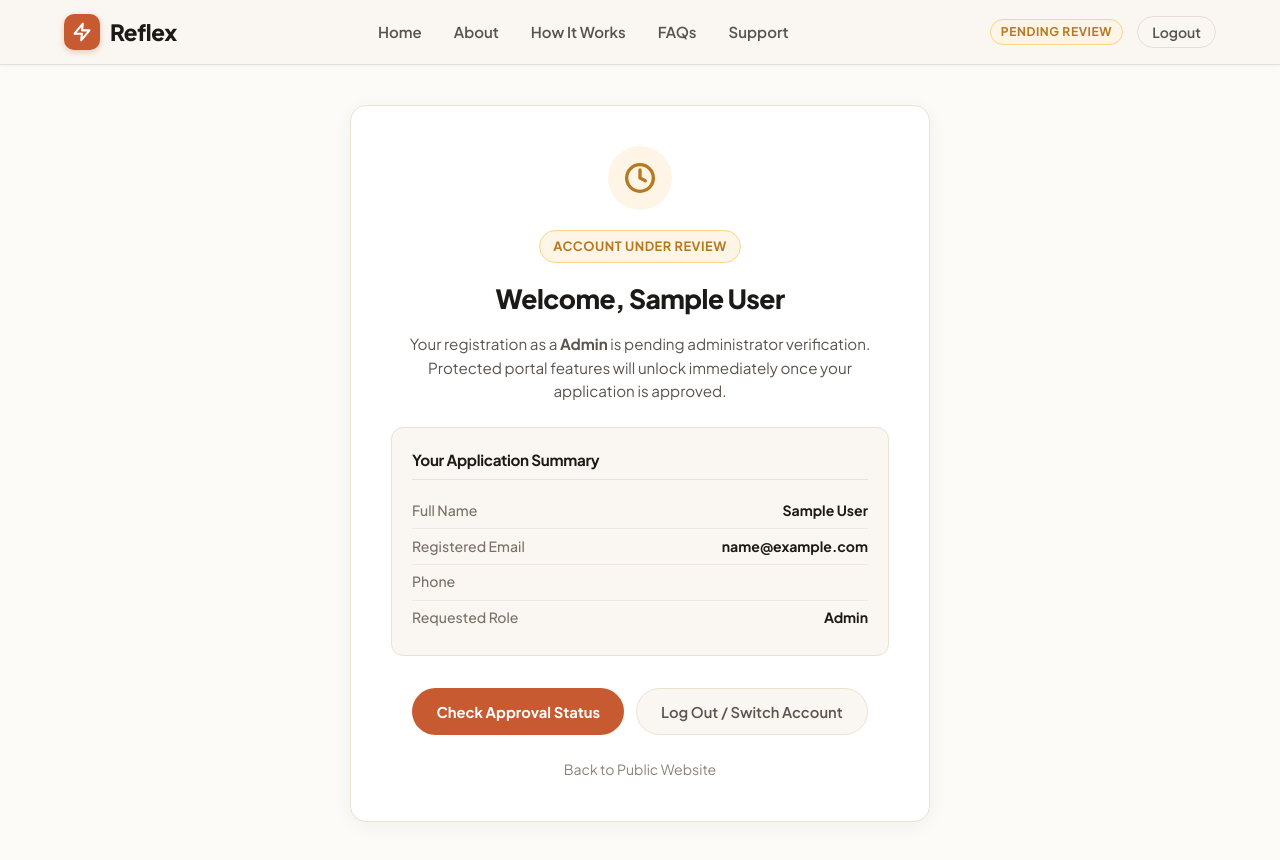
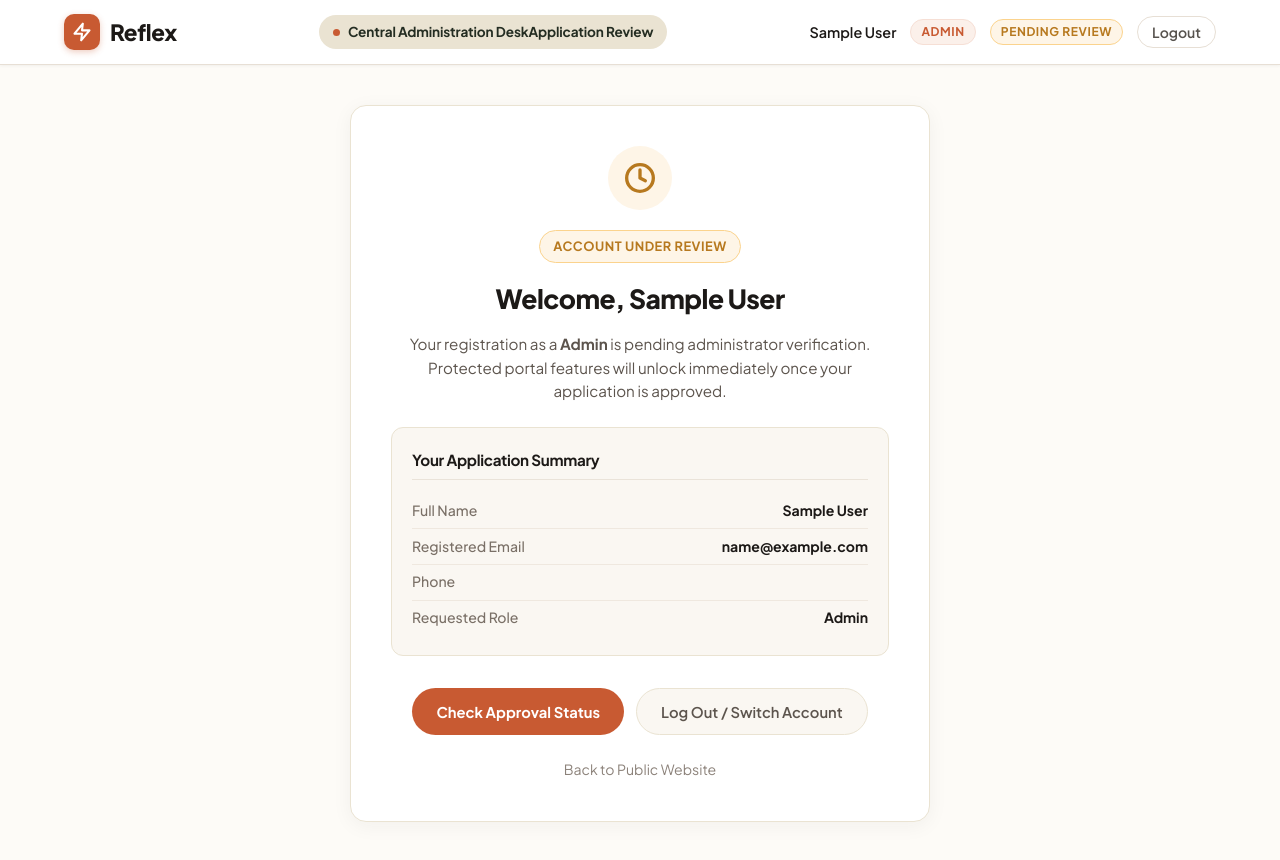
Before and after one commit to elmbondo/reflex-app, a React (Create React App) app in the folder frontend/: page /pending in a window 1280 px wide. Built offline with nearby package versions, Linux system fonts and the light colour scheme; no server answers; sample sign-in values are in the browser's storage.

Commit message:
feat: separate operational portal navigation from public marketing links

```diff
--- a/frontend/src/components/Navigation.css
+++ b/frontend/src/components/Navigation.css
@@ -277,9 +277,50 @@
     display: none;
   }
 
+  .portal-nav-header .nav-actions .nav-auth-group {
+    display: flex;
+  }
+
   .mobile-hamburger-btn {
     display: flex;
     align-items: center;
     justify-content: center;
   }
+
+  .portal-header-indicator {
+    display: none;
+  }
 }
+
+/* Dedicated Operational Portal Navigation Header */
+.portal-nav-header {
+  background-color: var(--color-white);
+  border-bottom: 1px solid var(--color-border);
+  box-shadow: 0 1px 3px rgba(28, 25, 23, 0.05);
+}
+
+.portal-header-indicator {
+  display: inline-flex;
+  align-items: center;
+  gap: 8px;
+  background-color: var(--color-sand);
+  padding: 6px 14px;
+  border-radius: var(--radius-full);
+  font-size: 0.85rem;
+  font-weight: 700;
+  color: var(--color-olive);
+  letter-spacing: -0.01em;
+}
+
+.portal-indicator-dot {
+  width: 7px;
+  height: 7px;
+  border-radius: 50%;
+  background-color: var(--color-terracotta);
+}
+
+.nav-user-name {
+  font-size: 0.9rem;
+  font-weight: 600;
+  color: var(--color-charcoal);
+}
--- a/frontend/src/components/Navigation.js
+++ b/frontend/src/components/Navigation.js
@@ -1,21 +1,73 @@
 import React, { useState } from 'react';
-import { NavLink, Link, useNavigate } from 'react-router-dom';
+import { NavLink, Link, useNavigate, useLocation } from 'react-router-dom';
 import { useAuth } from '../context/AuthContext';
 import './Navigation.css';
 
 function Navigation() {
-  const { role, status, logout, isAuthenticated, isPending, isRejected } = useAuth();
+  const { role, status, user, logout, isAuthenticated, isPending, isRejected } = useAuth();
   const [isOpen, setIsOpen] = useState(false);
   const navigate = useNavigate();
+  const location = useLocation();
 
   const close = () => setIsOpen(false);
 
   const handleLogout = () => {
     logout();
-    navigate('/');
+    navigate('/login');
     close();
   };
 
+  const operationalRoutes = ['/retailer', '/dispatcher', '/rider', '/admin', '/pending'];
+  const isOperationalPage = operationalRoutes.includes(location.pathname.toLowerCase());
+
+  // Operational portal navigation (when in an operational portal or logged in)
+  if (isOperationalPage && (isAuthenticated || isPending || isRejected)) {
+    const portalHome = role ? `/${role.toLowerCase()}` : (isPending || isRejected ? '/pending' : '/');
+
+    return (
+      <header className="main-nav portal-nav-header">
+        <div className="nav-container">
+          {/* Brand Logo -> Active Role Portal */}
+          <Link to={portalHome} className="brand-logo" aria-label="Reflex Portal">
+            <span className="brand-logo-icon" aria-hidden="true">
+              <svg width="20" height="20" viewBox="0 0 24 24" fill="none" stroke="currentColor" strokeWidth="2.5" strokeLinecap="round" strokeLinejoin="round">
+                <polygon points="13 2 3 14 12 14 11 22 21 10 12 10 13 2"></polygon>
+              </svg>
+            </span>
+            <span className="brand-logo-text">Reflex</span>
+          </Link>
+
+          {/* Operational Portal Identifier */}
+          <div className="portal-header-indicator">
+            <span className="portal-indicator-dot" aria-hidden="true"></span>
+            <span className="portal-indicator-text">
+              {role === 'Admin' && 'Central Administration Desk'}
+              {role === 'Retailer' && 'Retailer Order Desk'}
+              {role === 'Dispatcher' && 'Fleet Dispatcher Hub'}
+              {role === 'Rider' && 'Motorcycle Courier Portal'}
+              {(isPending || isRejected) && 'Application Review'}
+              {!role && !isPending && !isRejected && 'Operational Portal'}
+            </span>
+          </div>
+
+          {/* User Session & Logout */}
+          <div className="nav-actions">
+            <div className="nav-auth-group">
+              {user?.name && <span className="nav-user-name">{user.name}</span>}
+              {role && <span className="nav-role-pill">{role}</span>}
+              {isPending && <span className="nav-role-pill status-pending">Pending Review</span>}
+              {isRejected && <span className="nav-role-pill status-rejected">Declined</span>}
+              <button className="btn-nav-logout" onClick={handleLogout} aria-label="Log out of portal">
+                Logout
+              </button>
+            </div>
+          </div>
+        </div>
+      </header>
+    );
+  }
+
+  // Public marketing website navigation
   return (
     <header className="main-nav">
       <div className="nav-container">
--- a/frontend/src/pages/AdminView.js
+++ b/frontend/src/pages/AdminView.js
@@ -124,12 +124,7 @@ function AdminView() {
   return (
     <div className="admin-portal-page">
       <div className="admin-portal-container">
-        {/* Header */}
-        <div style={{ marginBottom: '14px' }}>
-          <Link to="/" style={{ textDecoration: 'none', color: 'var(--color-terracotta, #c85a32)', fontWeight: 600, fontSize: '0.9rem', display: 'inline-flex', alignItems: 'center', gap: '6px' }}>
-            Back to Home
-          </Link>
-        </div>
+
 
         <header className="admin-header">
           <div className="admin-header-title-group">
--- a/frontend/src/pages/DispatcherView.js
+++ b/frontend/src/pages/DispatcherView.js
@@ -145,12 +145,7 @@ function DispatcherView() {
   return (
     <div className="dispatcher-page">
       <div className="dispatcher-container">
-        {/* Navigation Breadcrumb */}
-        <div style={{ marginBottom: '14px' }}>
-          <Link to="/" className="dispatcher-back-link">
-            Back to Home
-          </Link>
-        </div>
+
 
         {/* Portal Header */}
         <header className="dispatcher-header">
--- a/frontend/src/pages/RiderView.js
+++ b/frontend/src/pages/RiderView.js
@@ -128,12 +128,7 @@ function RiderView() {
   return (
     <div className="rider-portal-page">
       <div className="rider-portal-container">
-        {/* Navigation Breadcrumb */}
-        <div style={{ marginBottom: '14px' }}>
-          <Link to="/" className="rider-back-link">
-            Back to Home
-          </Link>
-        </div>
+
 
         {/* Header */}
         <header className="rider-header">
```
